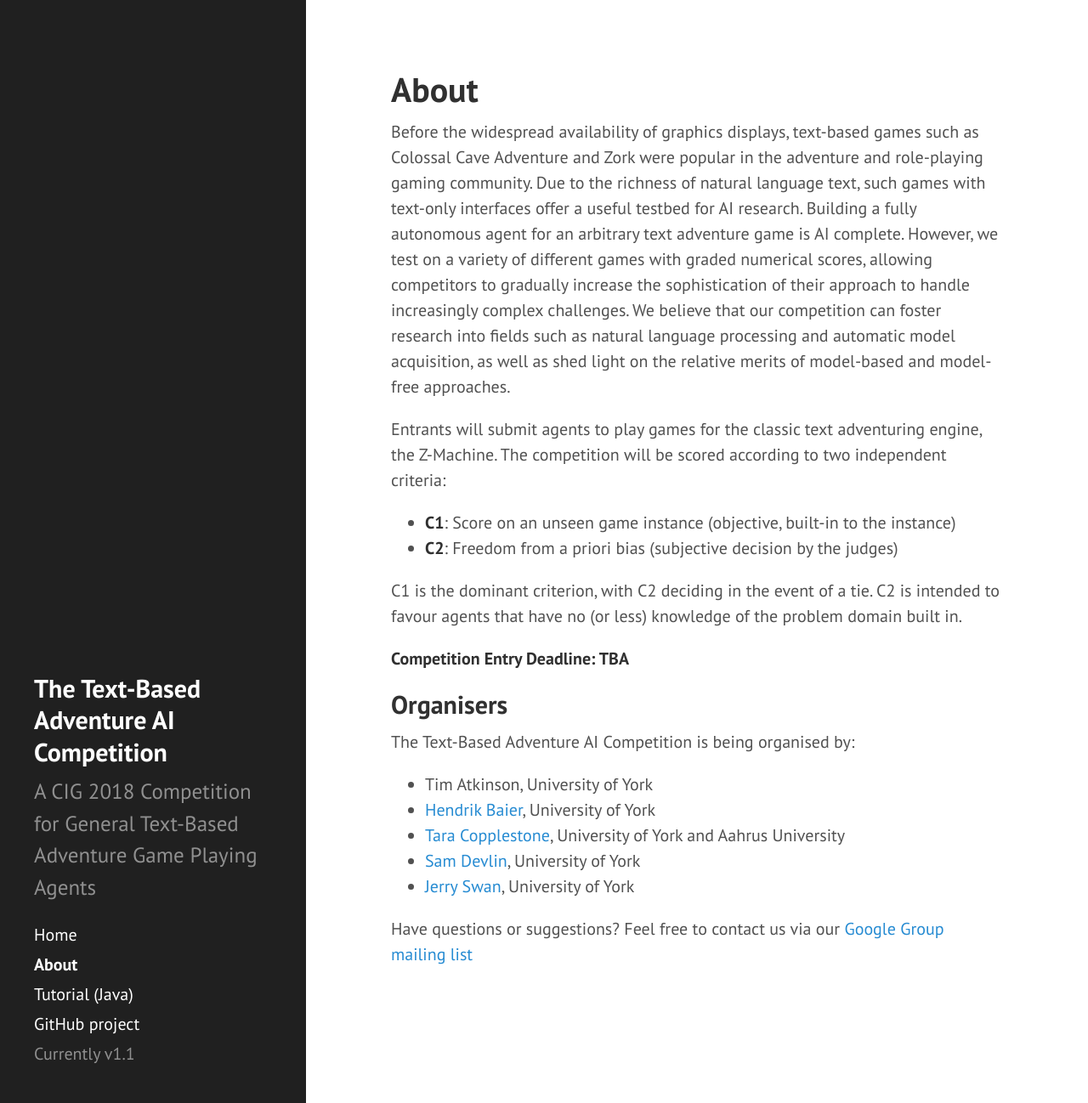
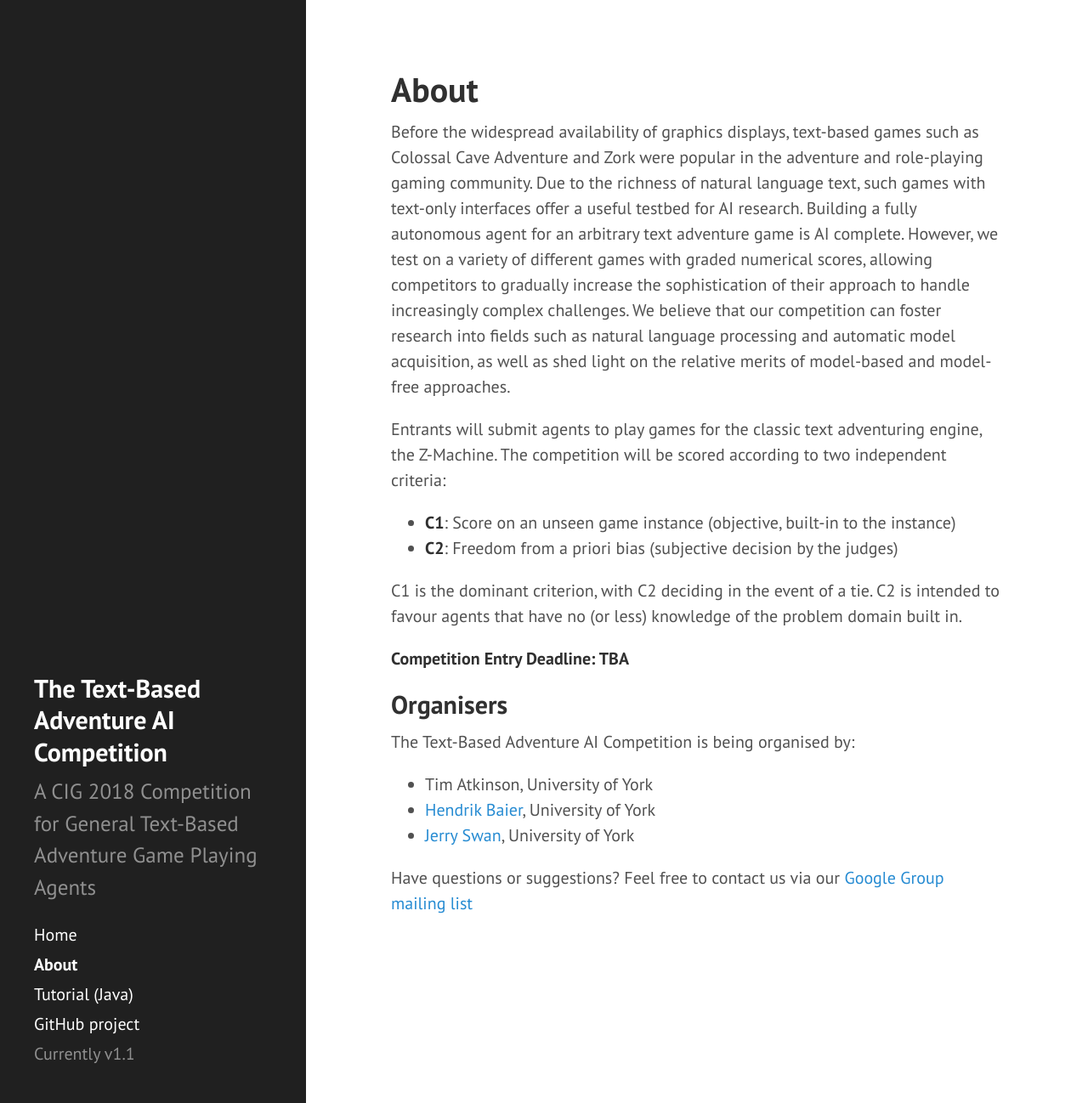
Before and after one commit to Atkrye/IEEE-CIG-Text-Adventurer-Competition, a Jekyll site: the page built from about.md, in a window 1280 px wide and 1298 px high. Shown: the whole window at 85% size. Built offline with Jekyll 4.4.1, drawn with Linux system fonts in a browser that asks for light colours.

Commit message:
Update about.md

```diff
--- a/about.md
+++ b/about.md
@@ -20,8 +20,6 @@ The Text-Based Adventure AI Competition is being organised by:
 
 * Tim Atkinson, University of York
 * [Hendrik Baier](https://hendrikbaier.jimdo.com), University of York
-* [Tara Copplestone](http://www.taracopplestone.co.uk), University of York and Aahrus University
-* [Sam Devlin](https://www-users.cs.york.ac.uk/~devlin/), University of York
 * [Jerry Swan](http://www.jerryswan.org), University of York
 
 Have questions or suggestions? Feel free to contact us via our [Google Group mailing list](https://groups.google.com/d/forum/text-adventure-ai-competition)
```
